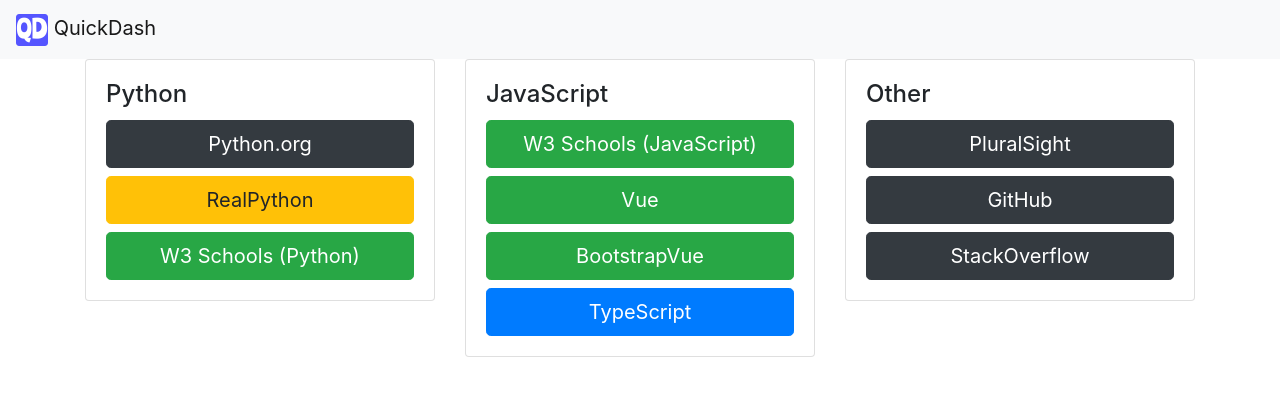
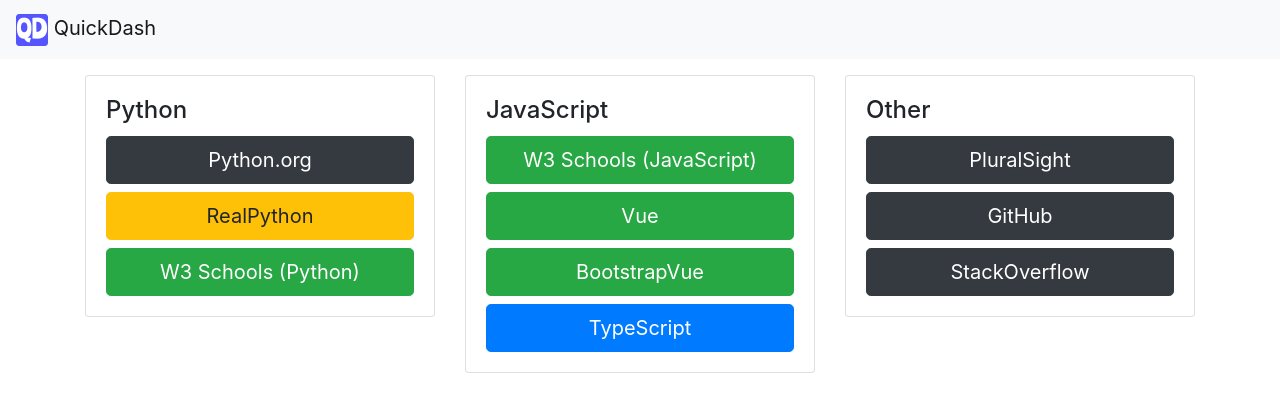
Before and after one commit to SEary342/QuickDash, a Vue app: page / in a window 1280 px wide. Shown: the top 412 px of the page. Built offline with nearby package versions, Linux system fonts and the light colour scheme.

Commit message:
Adjust top margin

```diff
--- a/src/App.vue
+++ b/src/App.vue
@@ -6,7 +6,7 @@
         QuickDash</b-navbar-brand
       ></b-navbar
     >
-    <LinkPanel />
+    <LinkPanel class="mt-3" />
   </div>
 </template>
 
```
